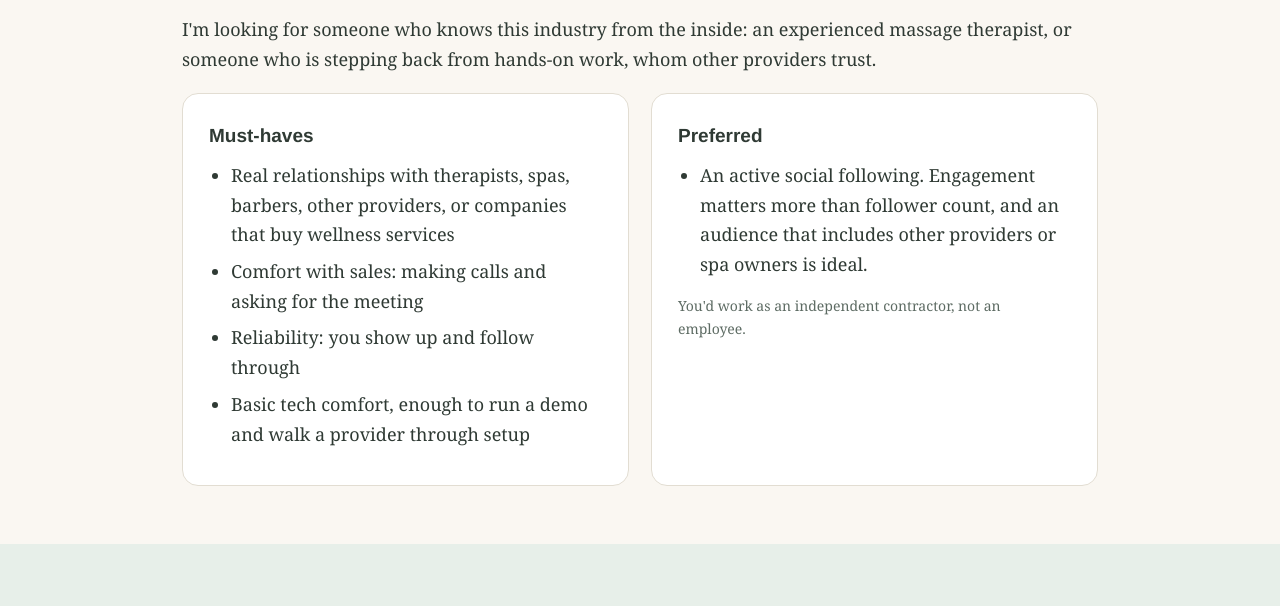
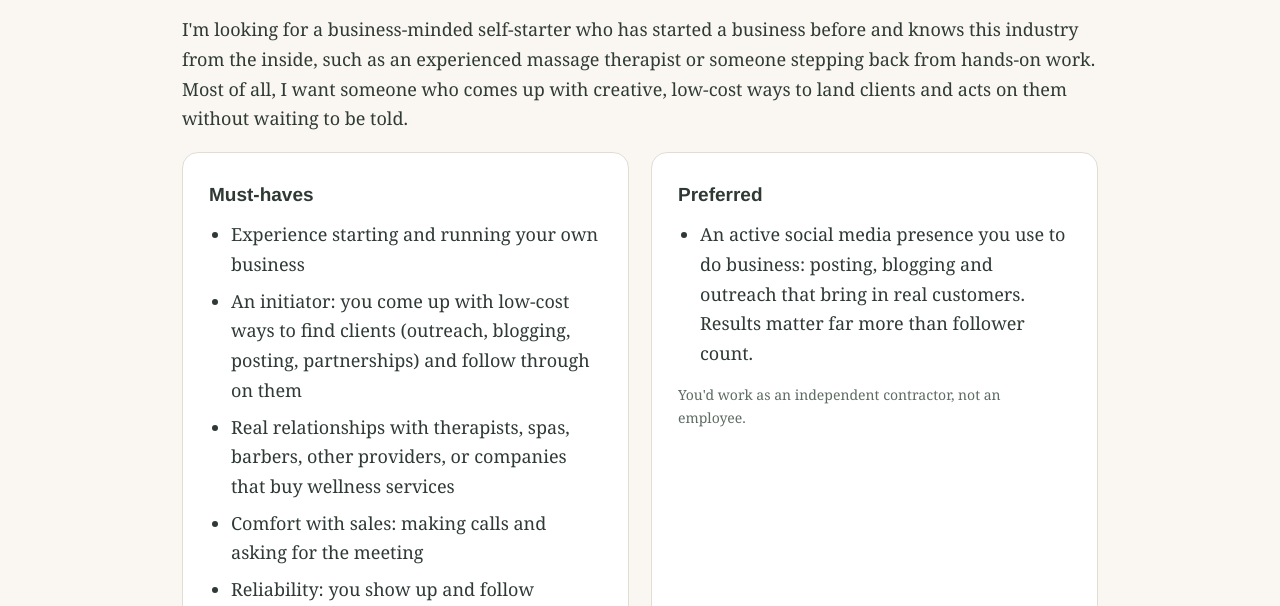
Before and after one commit to johnnylee27-epanic/bookedup-parter, a plain HTML site: page index.html in a window 1280 px wide. Shown: the part 698-1304 px from the top of the page. Drawn offline with Linux system fonts and the light colour scheme.

Commit message:
Add files via upload

```diff
--- a/index.html
+++ b/index.html
@@ -71,11 +71,13 @@
 <section id="who">
   <div class="wrap">
     <h2>Who I'm looking for</h2>
-    <p>I'm looking for someone who knows this industry from the inside: an experienced massage therapist, or someone who is stepping back from hands-on work, whom other providers trust.</p>
+    <p>I'm looking for a business-minded self-starter who has started a business before and knows this industry from the inside, such as an experienced massage therapist or someone stepping back from hands-on work. Most of all, I want someone who comes up with creative, low-cost ways to land clients and acts on them without waiting to be told.</p>
     <div class="grid">
       <div class="card">
         <h3>Must-haves</h3>
         <ul>
+          <li>Experience starting and running your own business</li>
+          <li>An initiator: you come up with low-cost ways to find clients (outreach, blogging, posting, partnerships) and follow through on them</li>
           <li>Real relationships with therapists, spas, barbers, other providers, or companies that buy wellness services</li>
           <li>Comfort with sales: making calls and asking for the meeting</li>
           <li>Reliability: you show up and follow through</li>
@@ -85,7 +87,7 @@
       <div class="card">
         <h3>Preferred</h3>
         <ul>
-          <li>An active social following. Engagement matters more than follower count, and an audience that includes other providers or spa owners is ideal.</li>
+          <li>An active social media presence you use to do business: posting, blogging and outreach that bring in real customers. Results matter far more than follower count.</li>
         </ul>
         <p class="small">You'd work as an independent contractor, not an employee.</p>
       </div>
```
